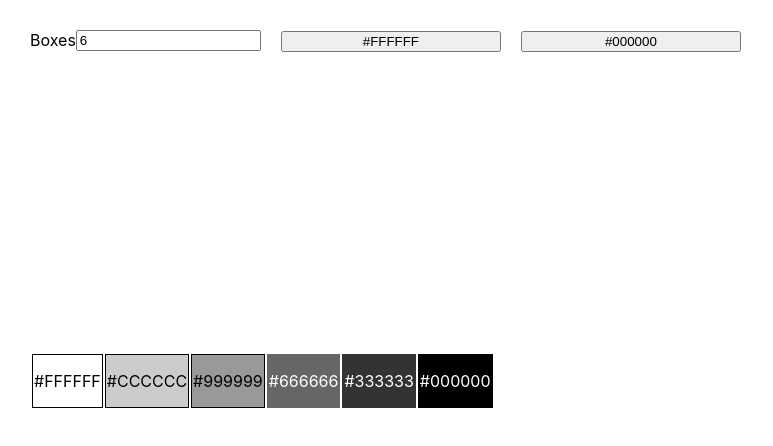
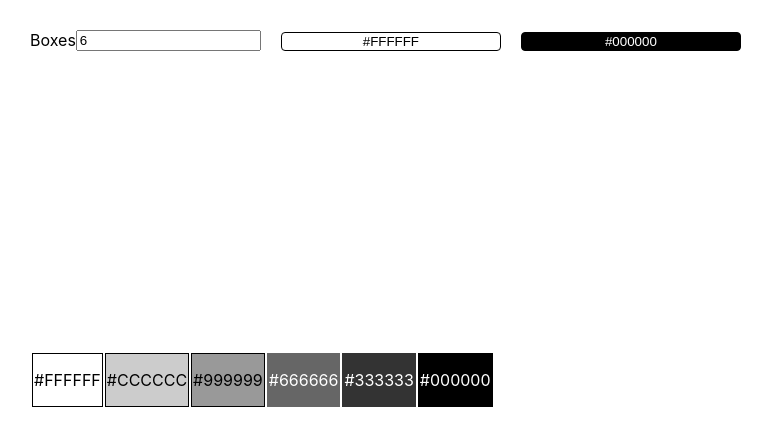
Before and after one commit to yonatanmk/quantized-color-gradient, a React (Create React App) app: page / in a window 1280 px wide. Shown: the top 446 px of the page, without its empty margins (0-773 px from the left). Built offline with nearby package versions, Linux system fonts and the light colour scheme.

Commit message:
button color

```diff
--- a/src/App.css
+++ b/src/App.css
@@ -17,6 +17,7 @@
 
 .colorpicker-button {
   width: 220px;
+  border-radius: 4px;
   /* margin-bottom: 20px; */
 }
 
--- a/src/ColorPicker.js
+++ b/src/ColorPicker.js
@@ -1,5 +1,6 @@
 import React from 'react';
 import { SketchPicker } from 'react-color';
+import { getContrast } from './utils';
 
 class ColorPicker extends React.Component {
   state = {
@@ -11,9 +12,14 @@ class ColorPicker extends React.Component {
   render() {
     const {color, handleColorChange} = this.props;
     const { display } = this.state;
+    const contrastColor = getContrast(color);
     return (
       <div className="colorpicker">
-        <button className="colorpicker-button" onClick={this.toggleDisplay}>{display ? 'Hide' : color.toUpperCase() }</button>
+        <button
+          className="colorpicker-button"
+          style={{ backgroundColor: color, color: contrastColor, border: `1px solid ${contrastColor === 'white' ? color : contrastColor}`}}
+          onClick={this.toggleDisplay}>{display ? 'Hide' : color.toUpperCase() }
+        </button>
         {display && <div className="colorpicker-container">
           <SketchPicker
             color={ color }
```
